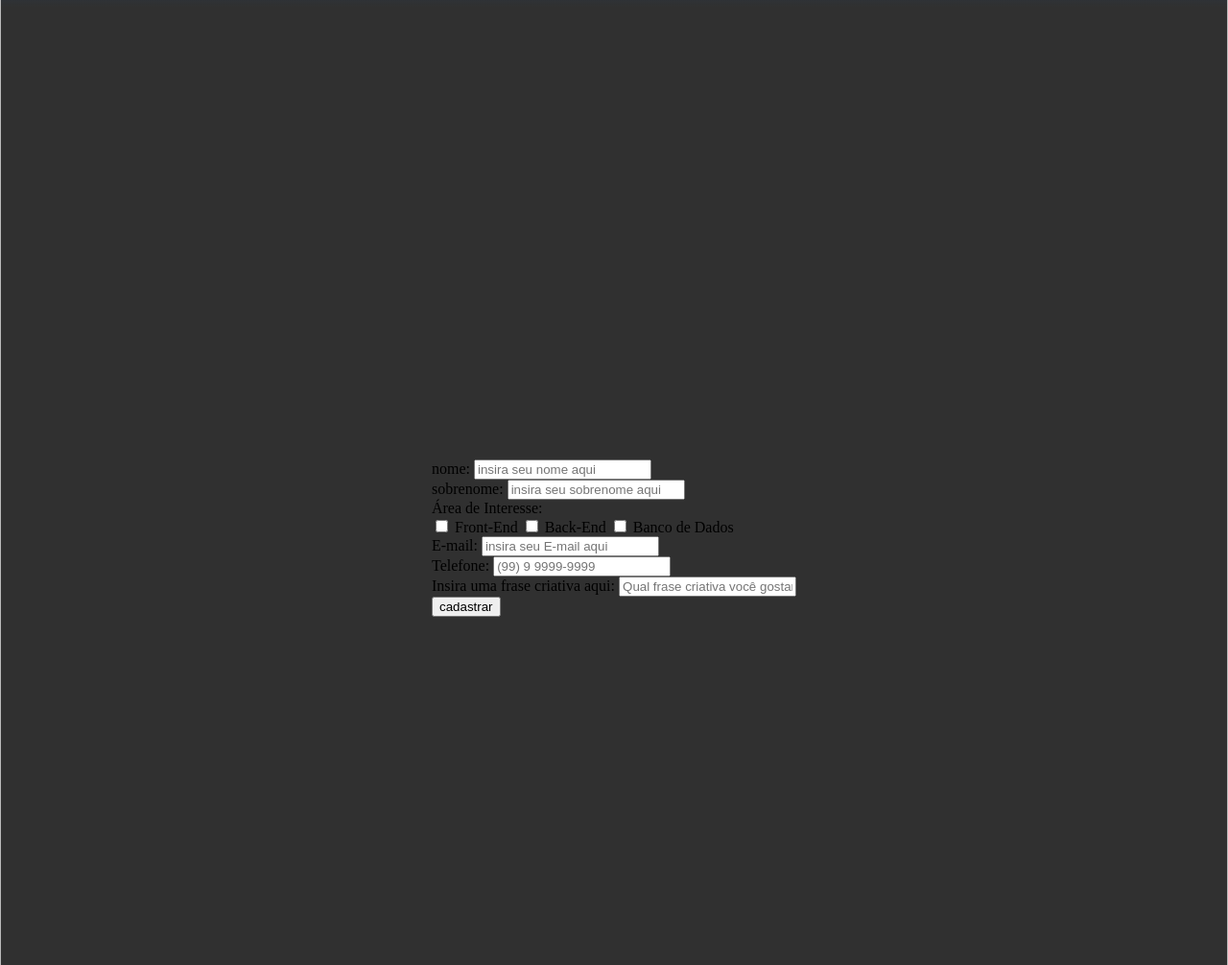
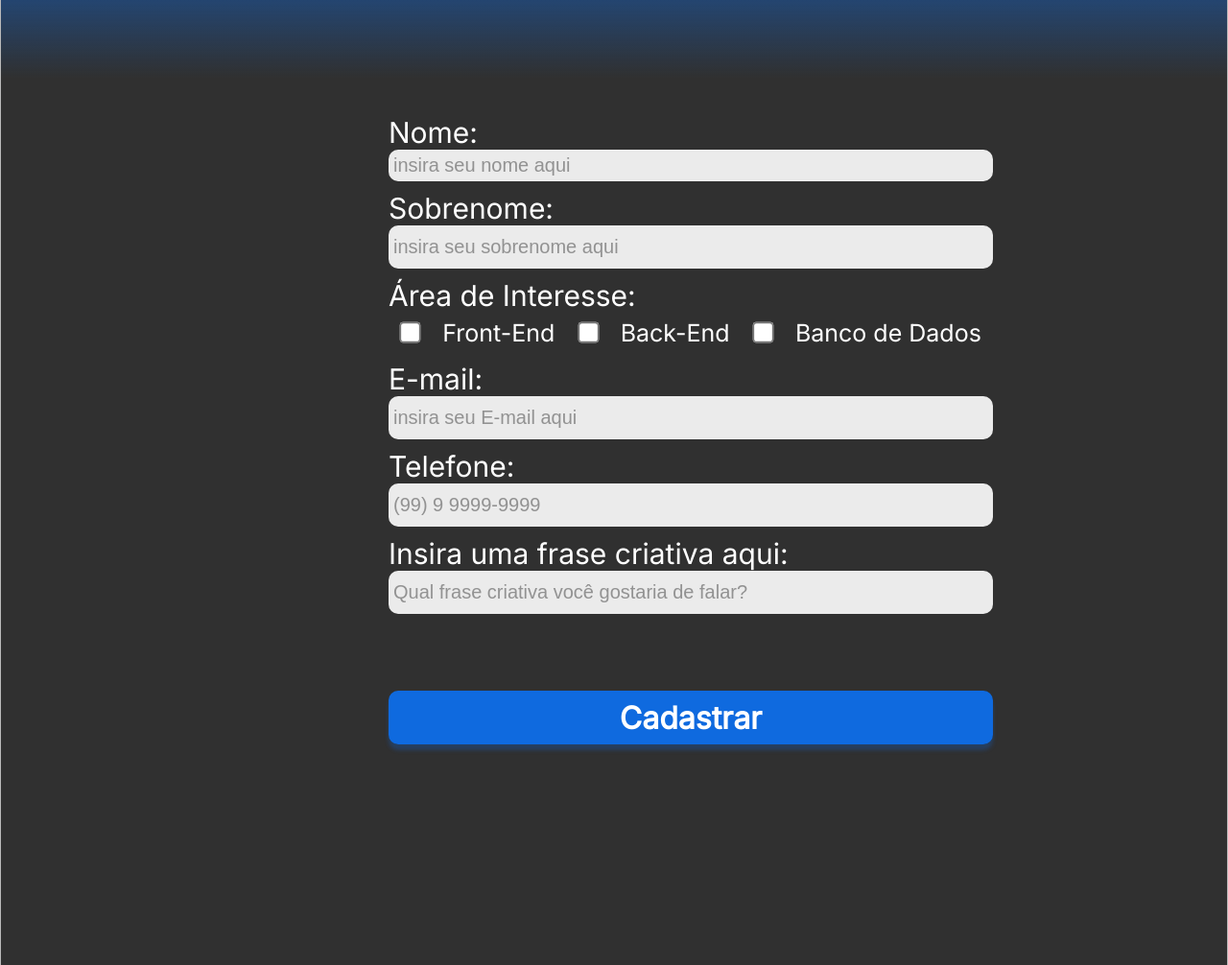
Before and after one commit to brenermota13/bootcamp-dnc, a plain HTML site: page index.html in a window 1280 px wide. Shown: the part 540-1546 px from the top of the page at 96% size. Drawn offline with Linux system fonts and the light colour scheme.

Commit message:
adicionando formatação do estilo do formulario

```diff
--- a/index.html
+++ b/index.html
@@ -21,7 +21,8 @@
         <button id="botãoLogin">Login</button>
     </nav>
 
-    <section style="height: 2000px">
+    <section style="height: 2300px">
+
         <header>
             <h1>Bootecamp dnc</h1>
 
@@ -29,18 +30,18 @@
                  da <b>DNC</b>, que querem <span class="invert">acelerar a carreira  </span>com uma<br>
                  semana intensiva de conteúdo de mercado entre<br>
                   <span class="invert"> BACK-END, FRONT-END & BANCO DE DADOS. </span></h2>
+        </header>
 
-        </header>
         <form>
-           <div class="formGroup">
-            <label>nome:</label>
-            <input type="text" placeholder="insira seu nome aqui">
+           <div id="form1" class="formGroup">
+            <label>Nome:</label>
+            <input id="input1" type="text" placeholder="insira seu nome aqui">
 
-            <div class="formGroup">
-                <label>sobrenome:</label>
+            <div id="form2" class="formGroup">
+                <label>Sobrenome:</label>
                 <input type="text" placeholder="insira seu sobrenome aqui">
 
-                <div class="formGroup">
+                <div id="form3" class="formGroup">
                     <label>Área de Interesse:</label>
                     <div class="checkBox-Itens">
                     <input type="checkbox" value="front">
@@ -54,27 +55,28 @@
 
                     </div>
 
-
-                    <div class="formGroup">
+                    <div id="form4" class="formGroup">
                         <label>E-mail:</label>
                         <input type="email" placeholder="insira seu E-mail aqui">
 
-                        <div class="formGroup">
+                        <div id="form5" class="formGroup">
                             <label>Telefone:</label>
                             <input type="text" placeholder="(99) 9 9999-9999">
 
-                            <div class="formGroup">
+                            <div id="form6" class="formGroup">
                                 <label>Insira uma frase criativa aqui:</label>
                                 <input type="text" placeholder="Qual frase criativa você gostaria de falar?">
 
            </div>
 
-           <input type="submit" value="cadastrar">
+           <input type="submit" value="Cadastrar">
         </form>
 
     </section>
 
 
 
+
+
 </body>
 </html>
--- a/style.css
+++ b/style.css
@@ -127,6 +127,70 @@ header .invert{
     background-color: #070707;
     font-weight: bold;
     padding: 5px;
+}
 
+/*estilisação do formulário*/
+
+form{
+  background: rgba(255, 255, 255, 0.9);
+  border-radius: 10px;
+  color: white;
+  font-family: var(--font-padrao);
+  font-size: 30px;
+  font-weight: 600px;
 
 }
+.formGroup{
+    display: flex;
+    flex-direction: column;
+    margin-top: 10px;
+    margin-bottom: 10px;
+}
+form input{
+    border-radius: 10px;
+    height: 35px;
+    border: 0px;
+    font-size: 20px;
+    padding: 5px;
+    background-color: rgba(255, 255, 255, 0.9);
+}
+#form1{
+    position:absolute;
+    width: 630px;
+    height: 0px;
+    left: 405px;
+    top: 650px;
+    background: rgba(255, 255, 255, 0.9);
+    border-radius: 10px;
+   }
+form input::placeholder{
+    color:  rgba(57, 57, 57, 0.5);
+   }
+.checkBox-Itens label{
+     font-size: 25px;
+   }
+.checkBox-Itens{
+    display: flex;
+    justify-content: space-around;
+    align-items: center;
+}
+input[type="checkbox"]{
+    transform: scale(1.7);
+}
+input[type="submit"]{
+    width: 630px;
+    height: 56px;
+    left: 405px;
+    top: 1465px;
+    background: rgba(12, 112, 242, 0.9);
+    box-shadow: 0px 6px 4px rgba(12, 112, 242, 0.25);
+    border-radius: 10px;
+    font-family: 'Inter';
+    font-style: normal;
+    font-weight: 600;
+    font-size: 32px;
+    line-height: 39px;
+    color: #FFFFFF;
+    margin-top: 70px;
+    cursor: pointer;
+}
```
